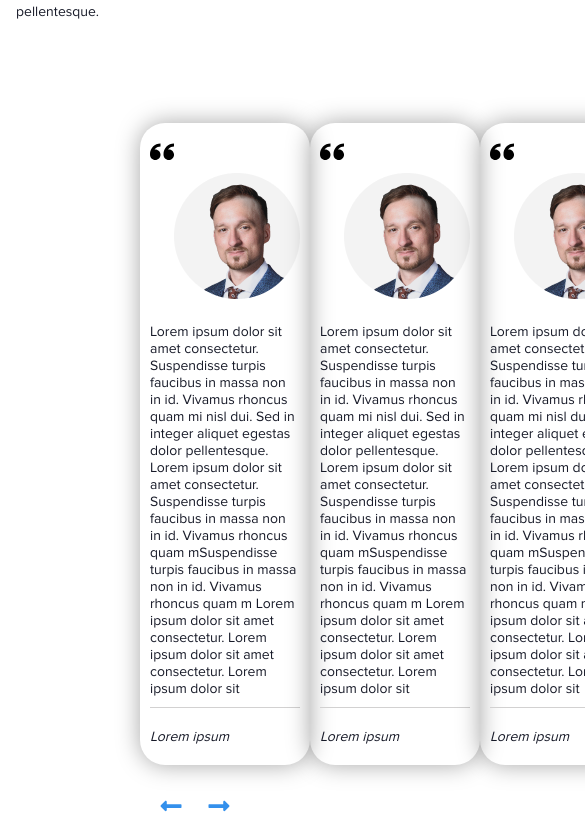
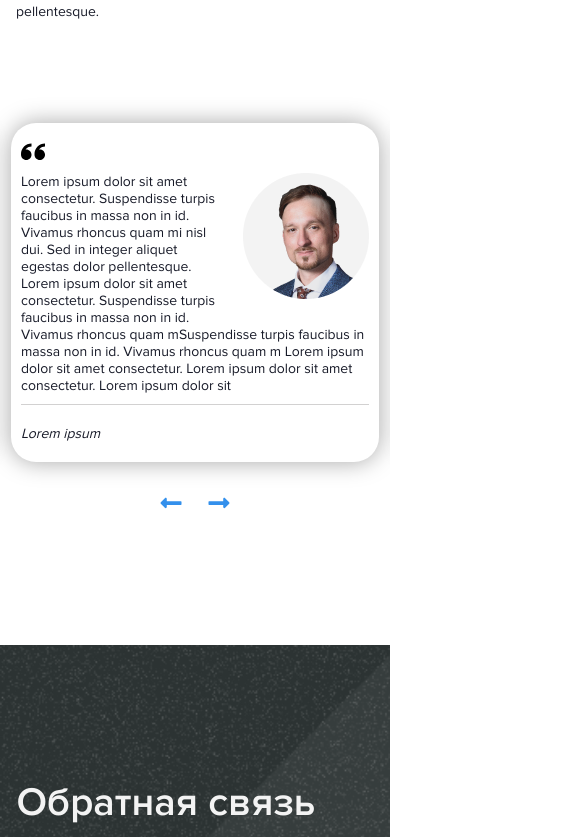
Before and after one commit to Photokub/zalivam-net, a React (Create React App) app: page / in a window 390 px wide. Shown: the part 6327-7164 px from the top of the page, 585 px wide, since content can reach past the window. Built offline with nearby package versions, Linux system fonts and the light colour scheme.

Commit message:
Feat: Респонсив блока Reviews

```diff
--- a/src/components/ReviewCardsContainer/ReviewCardsContainer.css
+++ b/src/components/ReviewCardsContainer/ReviewCardsContainer.css
@@ -1,7 +1,10 @@
 .ReviewContainer {
+  width: 1160px;
   display: flex;
   flex-direction: column;
   align-items: center;
+  margin: 0 auto;
+  justify-content: space-between;
 }
 
 .ReviewCardsContainer {
@@ -9,6 +12,11 @@
   display: flex;
   justify-content: space-between;
   margin: 0 0 10px 0;
-  padding: 0 140px;
   box-sizing: border-box;
+}
+
+@media screen and (max-width: 984px) {
+  .ReviewContainer {
+    margin: 0;
+  }
 }/*# sourceMappingURL=ReviewCardsContainer.css.map */
--- a/src/components/ReviewCardsContainer/ReviewCardsContainer.scss
+++ b/src/components/ReviewCardsContainer/ReviewCardsContainer.scss
@@ -1,7 +1,10 @@
 .ReviewContainer {
+    width: 1160px;
     display: flex;
     flex-direction: column;
     align-items: center;
+    margin: 0 auto;
+    justify-content: space-between;
 }
 
 .ReviewCardsContainer {
@@ -9,6 +12,11 @@
     display: flex;
     justify-content: space-between;
     margin: 0 0 10px 0;
-    padding: 0 140px;
     box-sizing: border-box;
 }
+
+@media screen and (max-width: 984px) {
+    .ReviewContainer {
+        margin: 0;
+    }
+}
--- a/src/components/Reviews/Reviews.css
+++ b/src/components/Reviews/Reviews.css
@@ -1,11 +1,13 @@
 .reviews {
   background-color: #FFF;
   padding: 0 0 130px 0;
+  overflow: hidden;
 }
 .reviews .reviews__wrap {
   max-width: 1440px;
   margin: 0 auto;
   padding: 100px 140px 81px 140px;
+  justify-self: start;
 }
 .reviews .reviews__title {
   margin: 0 0 25px 0;
@@ -44,6 +46,12 @@
 }
 
 @media screen and (max-width: 984px) {
+  .reviews {
+    display: flex;
+    flex-direction: column;
+    align-items: center;
+    justify-content: flex-start;
+  }
   .reviews__wrap {
     padding: 100px 74px 81px 74px !important;
   }
--- a/src/components/Reviews/Reviews.scss
+++ b/src/components/Reviews/Reviews.scss
@@ -3,11 +3,13 @@
 .reviews {
     background-color: #FFF;
     padding: 0 0 130px 0;
+    overflow: hidden;
 
     .reviews__wrap {
         max-width: $warp-1440;
         margin: 0 auto;
         padding: 100px 140px 81px 140px;
+        justify-self: start;
     }
 
     .reviews__title {
@@ -54,6 +56,14 @@
 }
 
 @media screen and (max-width: 984px) {
+
+    .reviews {
+         display: flex;
+         flex-direction: column;
+         align-items: center;
+         justify-content: flex-start;
+    }
+
     .reviews__wrap {
         padding: 100px 74px 81px 74px !important;
     }
```
Also changed, not shown: 2 other files (tests, documents, lock files or other folders).
